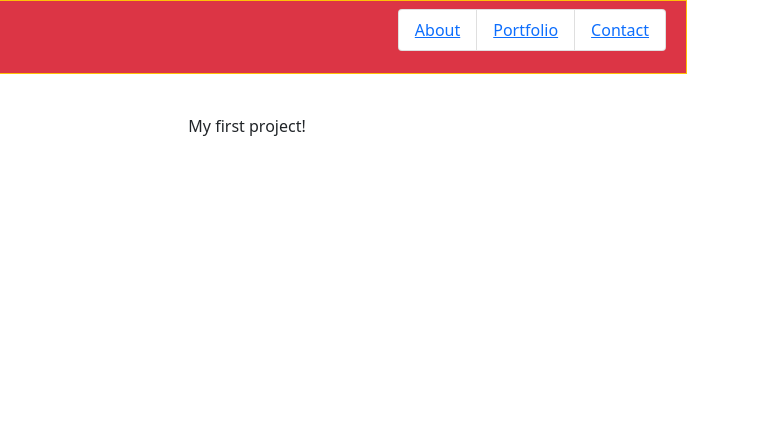
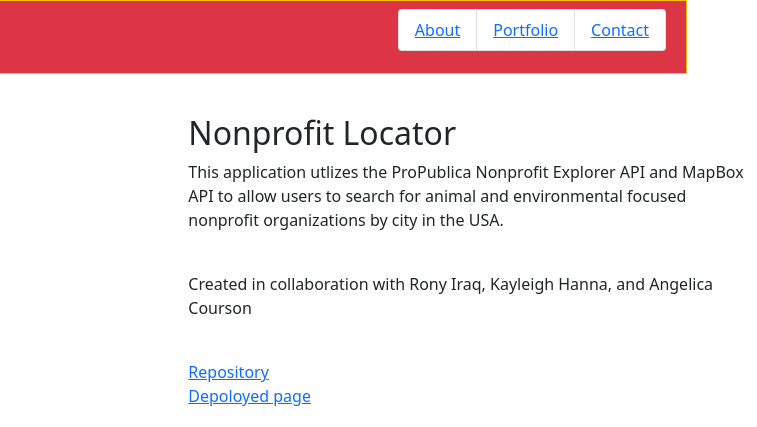
Before and after one commit to dboren/db_hw_UpdatedPortfolio, a plain HTML site: page portfolio.html in a window 1280 px wide. Shown: the top 427 px of the page, 523-1280 px from the left. Drawn offline with nearby package versions, Linux system fonts and the light colour scheme.

Commit message:
added description of first project

```diff
--- a/portfolio.html
+++ b/portfolio.html
@@ -34,10 +34,17 @@
         <div class="row mt-3 offset-1">
             <div class="col">
                 <img src="Assets/Images/alexey-turenkov-MIq7jmfHwj0-unsplash.jpg" class=
-                "img-fluid" alt="Photo of a tower in blue light">
+                "img-fluid" alt="Screenshot of Non-Profit Locator">
             </div>
             <div class="col">
-                <p>My first project!</p>
+                <h2>Nonprofit Locator</h2>
+                <p>This application utlizes the ProPublica Nonprofit Explorer API and MapBox API to allow users to search for animal and environmental focused nonprofit organizations by city in the USA.</p>
+                <br>
+                <p>Created in collaboration with Rony Iraq, Kayleigh Hanna, and Angelica Courson</p>
+                <br>
+                <a href="https://github.com/riraq/Nonprofit_Locator">Repository</a>
+                <br>
+                <a href="https://riraq.github.io/Nonprofit_Locator/">Depoloyed page</a>
             </div>
         </div>
         <div class="row mt-3 offset-1">
```
